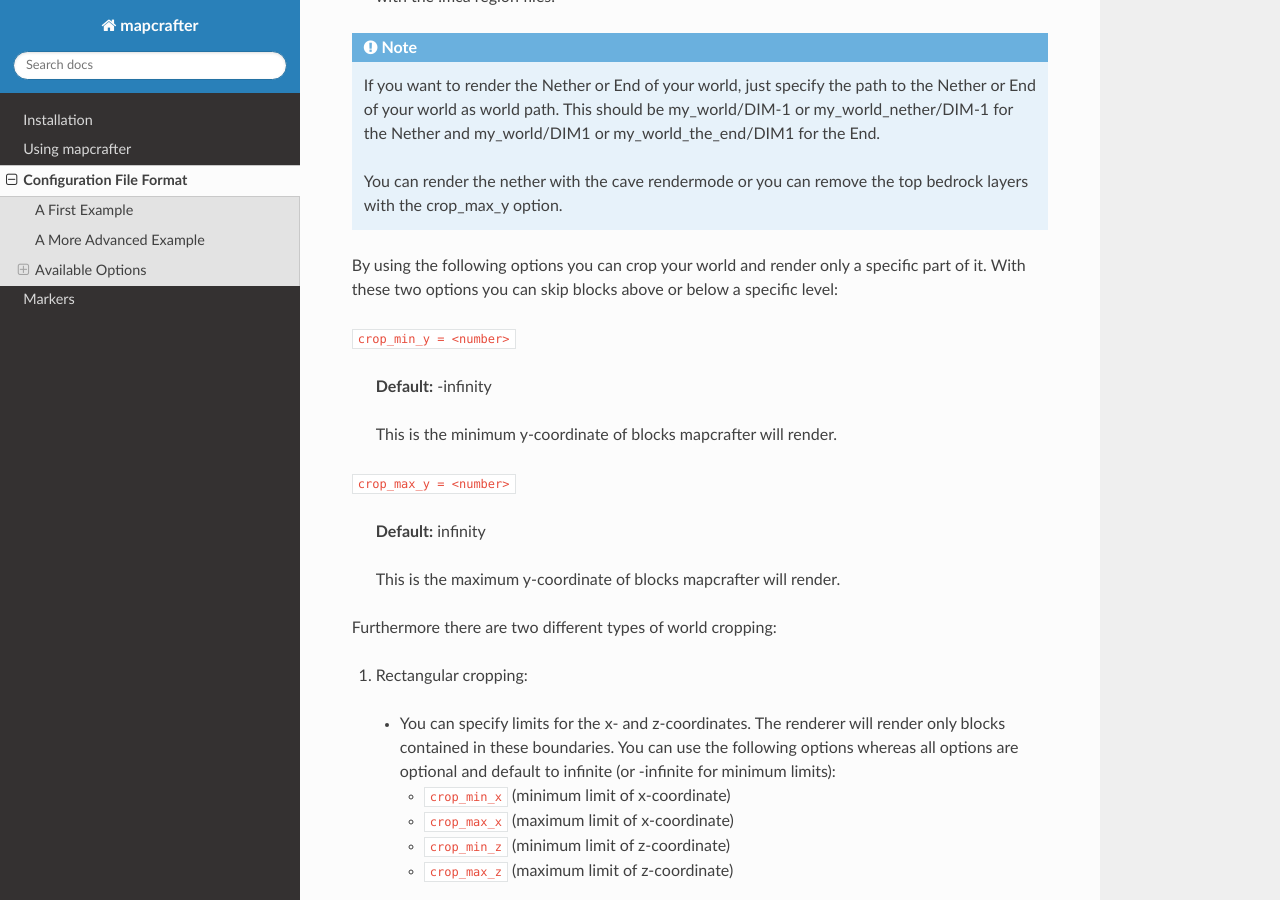
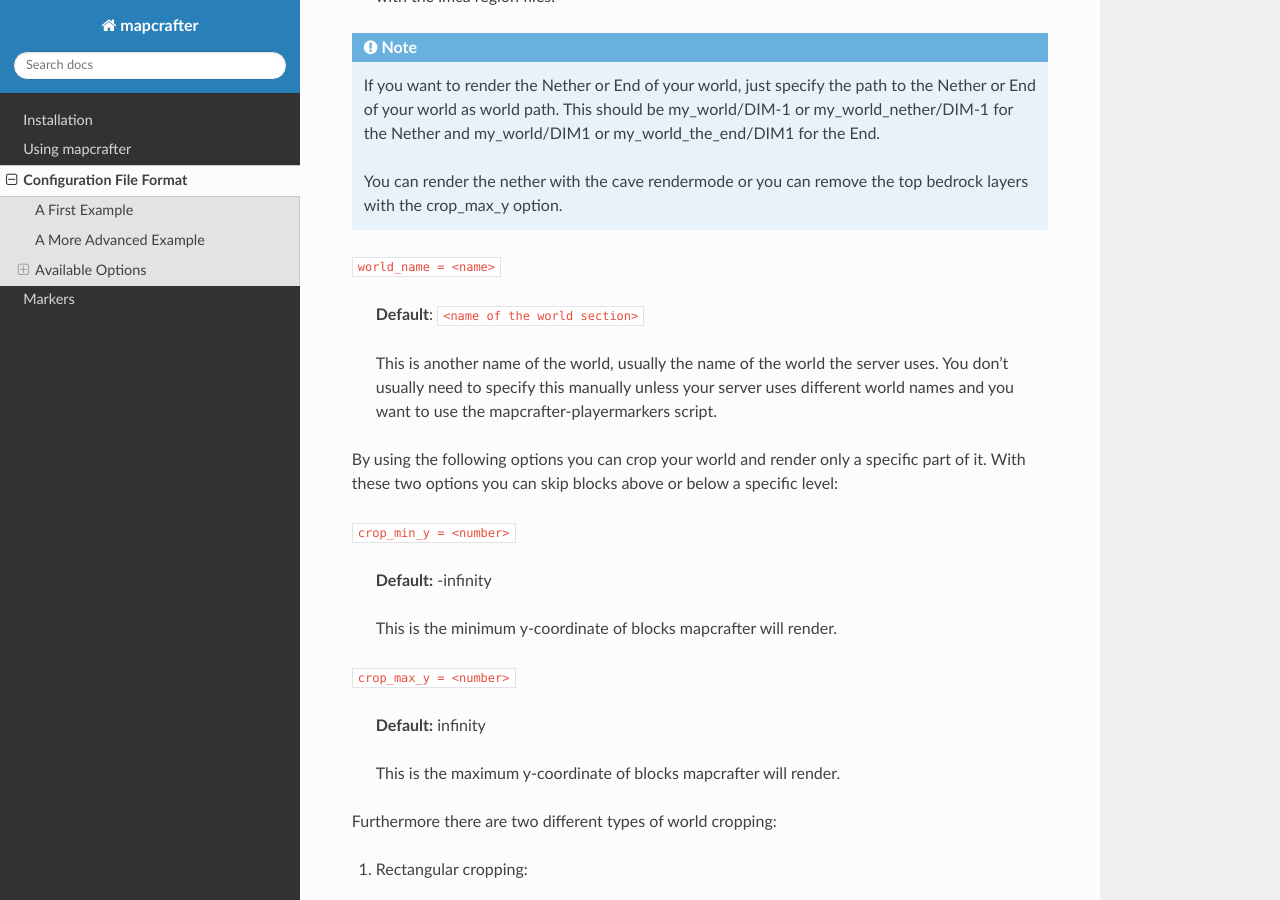
Before and after one commit to mapcrafter/mapcrafter, a Sphinx documentation site: the page built from docs/configuration.rst, in a window 1280 px wide and 900 px high, scrolled down 3520 px. Built offline with Sphinx 7.4.7 and the Read the Docs theme 2.0.0, drawn with Linux system fonts in a browser that asks for light colours.

Commit message:
Added options to specify worldName in template.

```diff
--- a/docs/configuration.rst
+++ b/docs/configuration.rst
@@ -183,6 +183,14 @@
     You can render the nether with the cave rendermode or you can remove the
     top bedrock layers with the crop_max_y option.
 
+``world_name = <name>``
+
+    **Default**: ``<name of the world section>``
+
+    This is another name of the world, usually the name of the world the server uses.
+    You don't usually need to specify this manually unless your server uses different
+    world names and you want to use the mapcrafter-playermarkers script.
+
 By using the following options you can crop your world and render only
 a specific part of it. With these two options you can skip blocks above or
 below a specific level:
```
Also changed, not shown: 2 other files.
